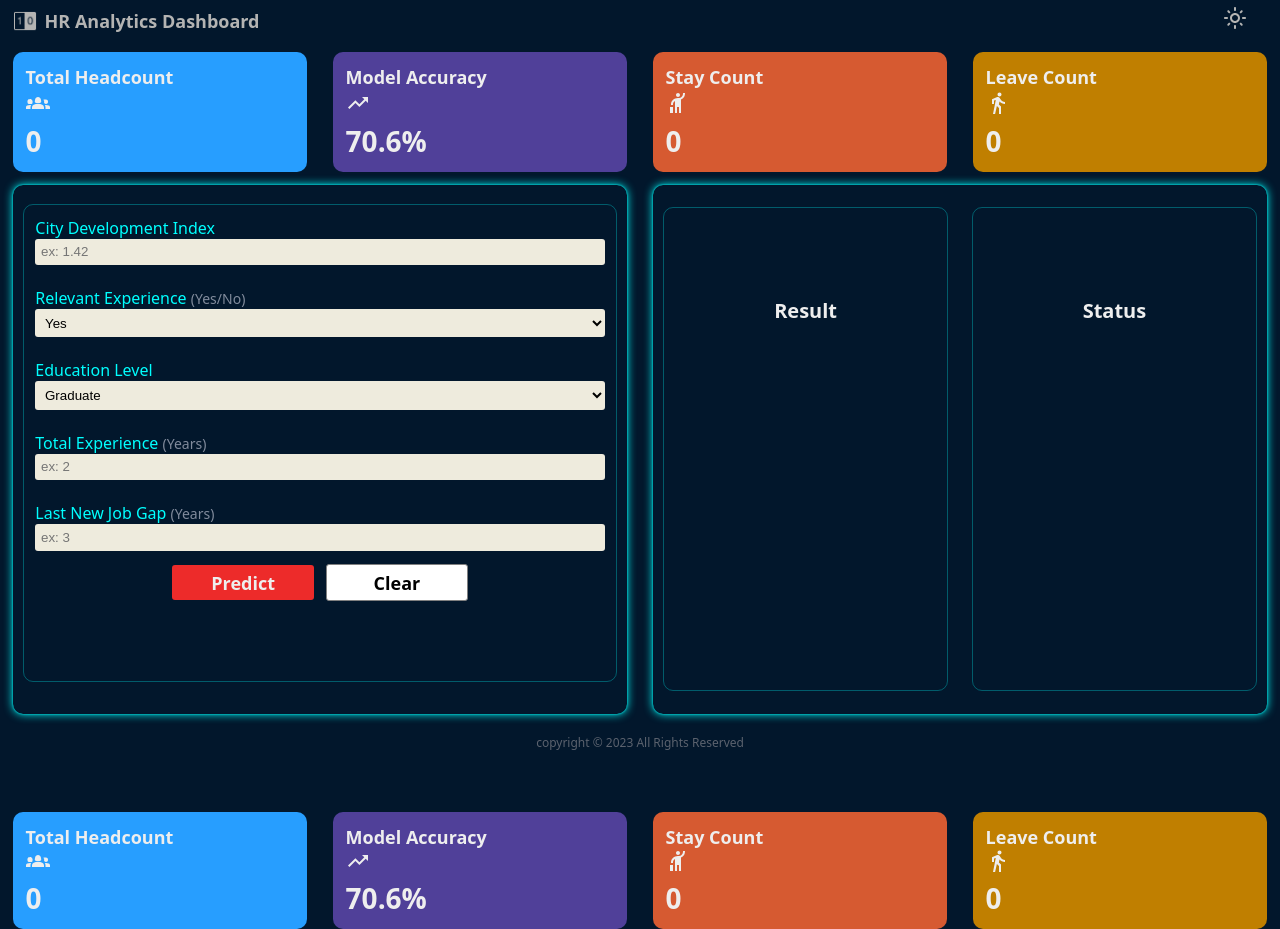
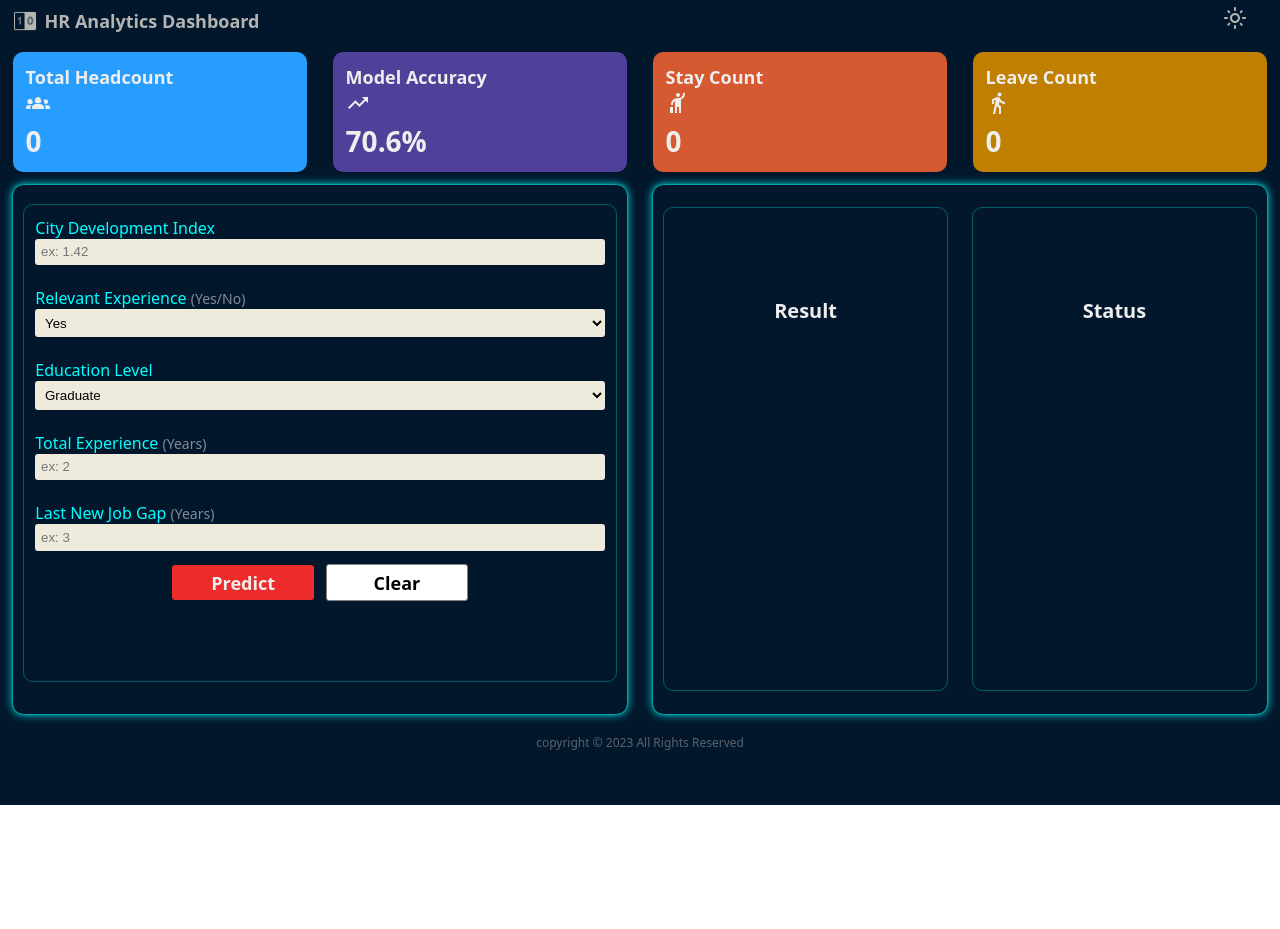
Before and after one commit to IT21313370/FDM_Mini_Project_Y3S1, a React (Create React App) app in the folder HR_Analytics_Web_App/react-frontend/: page / in a window 1280 px wide. After the commit the page ends 805 px from the top, so only its background shows below. Built offline with nearby package versions, Linux system fonts and the light colour scheme.

Commit message:
change indicator column

```diff
--- a/HR_Analytics_Web_App/react-frontend/src/Main.js
+++ b/HR_Analytics_Web_App/react-frontend/src/Main.js
@@ -32,7 +32,7 @@ export default function Main({ isLightMode, toggleMode }) {
         setOnesCount={setOnesCount} // Pass setOnesCount
         setZerosCount={setZerosCount} // Pass setZerosCount
       />
-      <Indicators count={count} onesCount={onesCount} zerosCount={zerosCount} />
+      {/* <Indicators count={count} onesCount={onesCount} zerosCount={zerosCount} /> */}
     </div>
   );
 }
```
